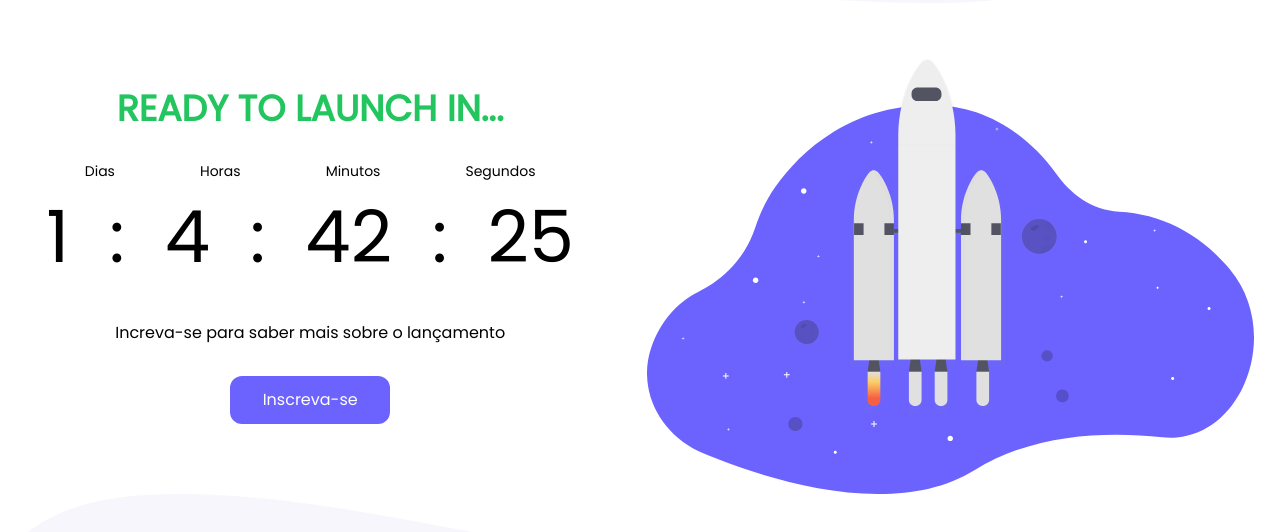
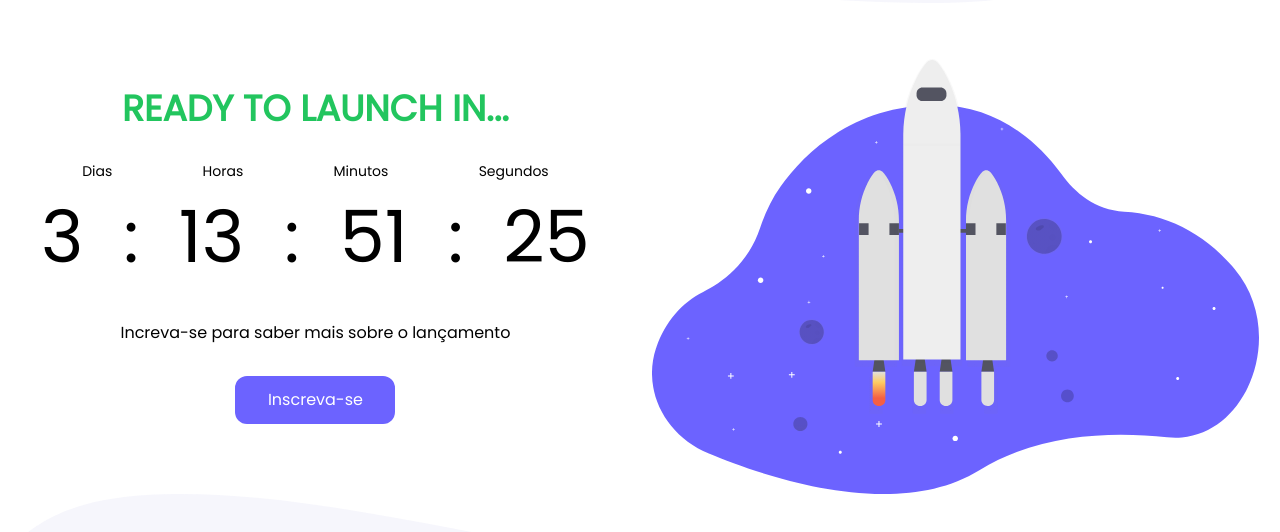
Before and after one commit to CarlinhosJr/countdown, a React (Vite) app: page / in a window 1280 px wide. Shown: the part 122-654 px from the top of the page. Built offline with nearby package versions, Linux system fonts and the light colour scheme.

Commit message:
update sintaxe

```diff
--- a/src/componentes/CountDown.jsx
+++ b/src/componentes/CountDown.jsx
@@ -4,7 +4,7 @@ import dayjs from 'dayjs';
 const CountDown = () => {
 
     const nowDate = new Date()
-    const date = new Date('2022-09-22 00:00:00');
+    const date = new Date('2022-09-23 09:09:00');
     const falta = (date.getTime() - new Date().getTime()) / 1000;
 
     const [seconds, setSeconds] = useState(Math.round(falta % 60));
@@ -15,7 +15,7 @@ const CountDown = () => {
     useEffect(() =>{
         const intervalId = setInterval(() => {
             if(seconds == 0){
-                setSeconds (sec => sec = 60)
+                setSeconds (60)
                 setMinutes(minutes -1)
             }
             if(minutes == 0){
@@ -36,10 +36,10 @@ const CountDown = () => {
     }, [seconds, minutes, hours, days])
 
     const isTimeBefore = () => {
-        setDays(day => day = 0)
-        setHours(hour => hour = 0)
-        setMinutes(minute => minute = 0)
-        setSeconds(second => second = 0)
+        setDays(0)
+        setHours(0)
+        setMinutes(0)
+        setSeconds(0)
     }
 
 
```
